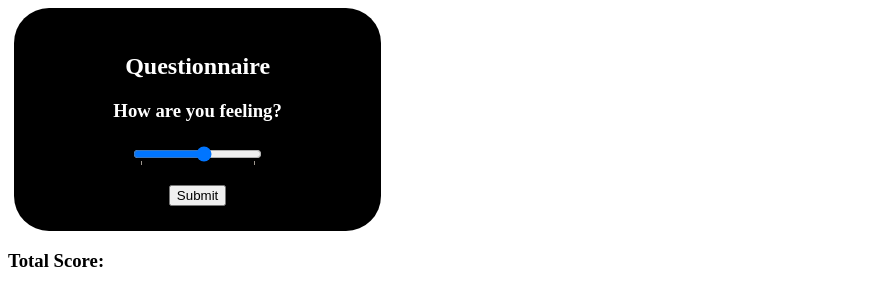
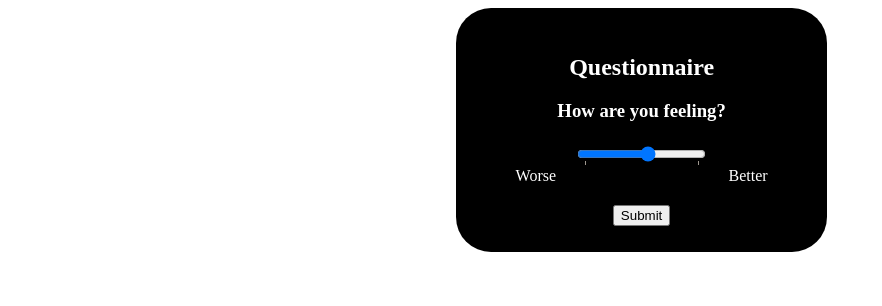
Before and after one commit to Pulse-HackEd26/frontend, a plain HTML site: page index.html in a window 1280 px wide. Shown: the whole page, without its empty margins (0-882 px from the left). Drawn offline with Linux system fonts and the light colour scheme.

Commit message:
Update stylesheet.css

```diff
--- a/stylesheet.css
+++ b/stylesheet.css
@@ -4,7 +4,33 @@
     border-radius: 35px;
     padding: 2%;
     width: 25%;
-    margin: 0.5%;
     flex: 2;
     text-align: center;
+    margin-left:35%;
+    margin-right:35%;
+
+    align-content: center;
+    position: fixed;
+
 }
+
+.stressscore {
+    background-color: black;
+    color: white;
+    border-radius: 35px;
+    padding: 2%;
+    width: 20%;
+    height:10%;
+    margin: auto;
+    flex: 2;
+    text-align: center;
+    align-content: center;
+}
+
+datalist {
+    display: flex;
+    flex-direction: row;
+    justify-content: space-between;
+    padding-left: 10%;
+    padding-right: 10%;
+}
```
